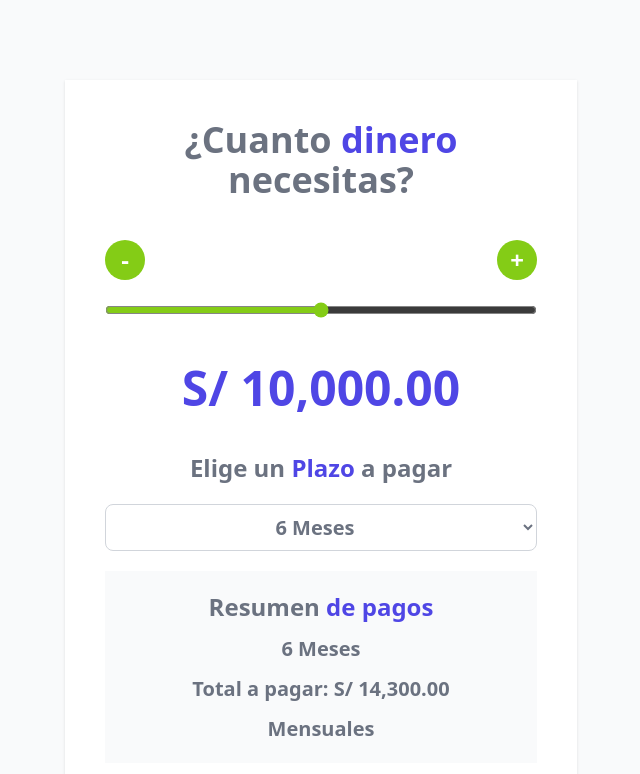
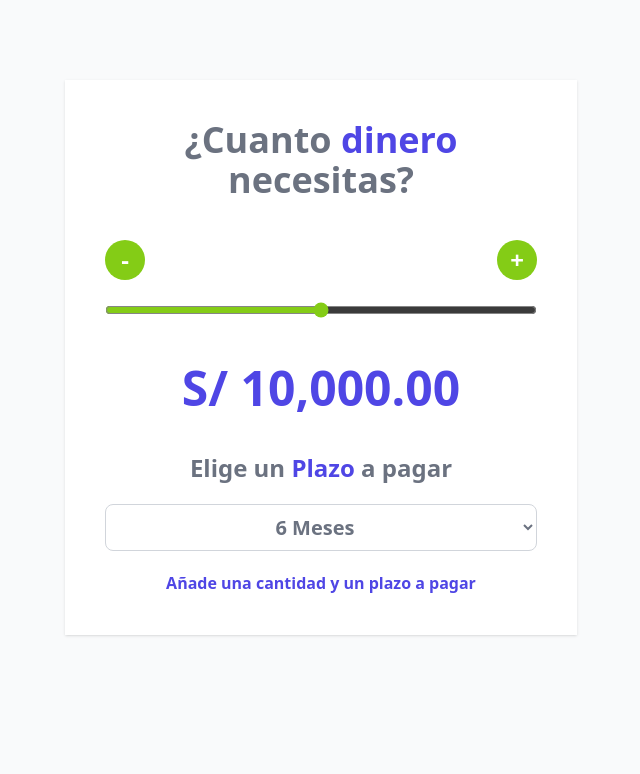
Before and after one commit to PeterArce96/cotizador-vue, a Vue app: page / in a window 1280 px wide. Shown: the top 774 px of the page, without its empty margins (319-959 px from the left). Built offline with nearby package versions, Linux system fonts and the light colour scheme.

Commit message:
cotizador - Watchers en vue

```diff
--- a/src/App.vue
+++ b/src/App.vue
@@ -1,12 +1,12 @@
 <script setup>
-  import {ref, computed} from 'vue'
+  import {ref, computed, watch} from 'vue'
   import Header from './components/Header.vue'
   import Button from './components/Button.vue'
   import {calcularTotalPagar} from './helpers'
 
   const cantidad = ref(10000);
   const meses = ref(6);
-  const total = ref(calcularTotalPagar(cantidad.value, meses.value));
+  const total = ref(0);
   const MIN = 0;
   const MAX = 20000;
   const STEP = 100;
@@ -18,6 +18,10 @@
     })
     return formatter.format(valor)
   };
+
+  watch([cantidad, meses], () => {
+    total.value = calcularTotalPagar(cantidad.value, meses.value)
+  });
 
   const handleChangeDecremento = () => {
     const valor = cantidad.value - STEP
@@ -84,7 +88,7 @@
       :value="cantidad, @input='handleChange y la función de handleChange en script'-->
     </div>
 
-    <div class="my-5 space-y-3 bg-gray-50 p-5">
+    <div v-if="total>0" class="my-5 space-y-3 bg-gray-50 p-5">
       <h2 class="text-2xl font-extrabold text-gray-500 text-center">
         Resumen <span class="text-indigo-600">de pagos</span>
       </h2>
@@ -93,5 +97,6 @@
       <p class="text-xl text-gray-500 text-center font-bold">Total a pagar: {{ formatearDinero(total) }}</p>
       <p class="text-xl text-gray-500 text-center font-bold">Mensuales</p>
     </div>
+    <p v-else class="text-center text-indigo-600 font-bold">Añade una cantidad y un plazo a pagar</p>
   </div>
 </template>
```
Also changed, not shown: vue.txt.
